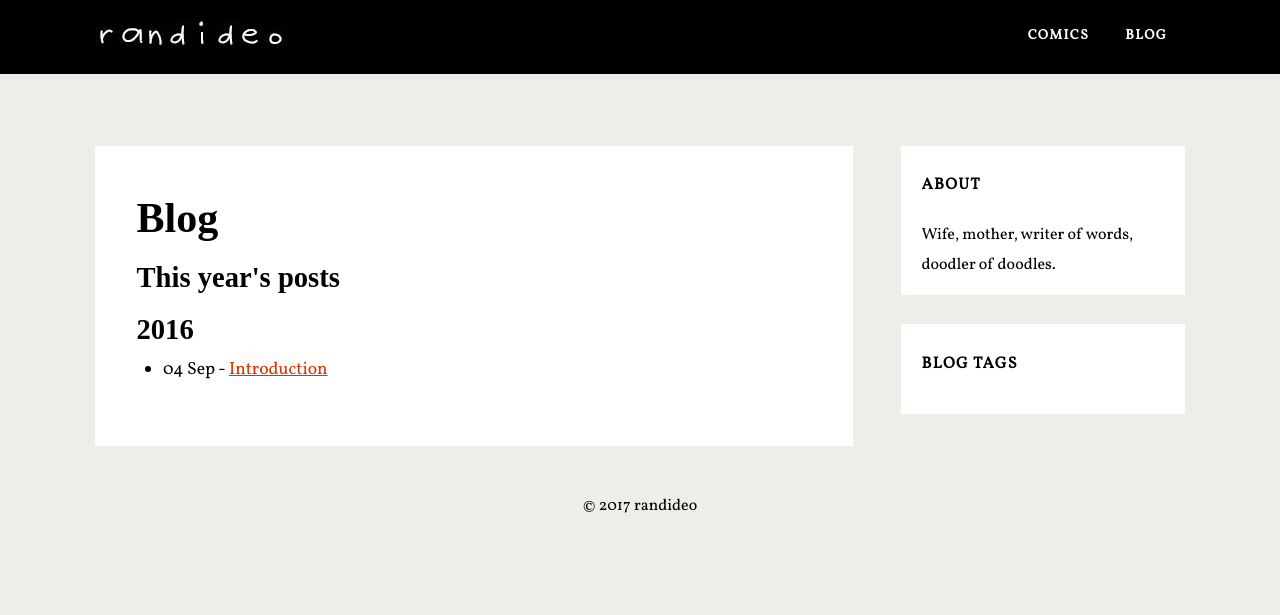
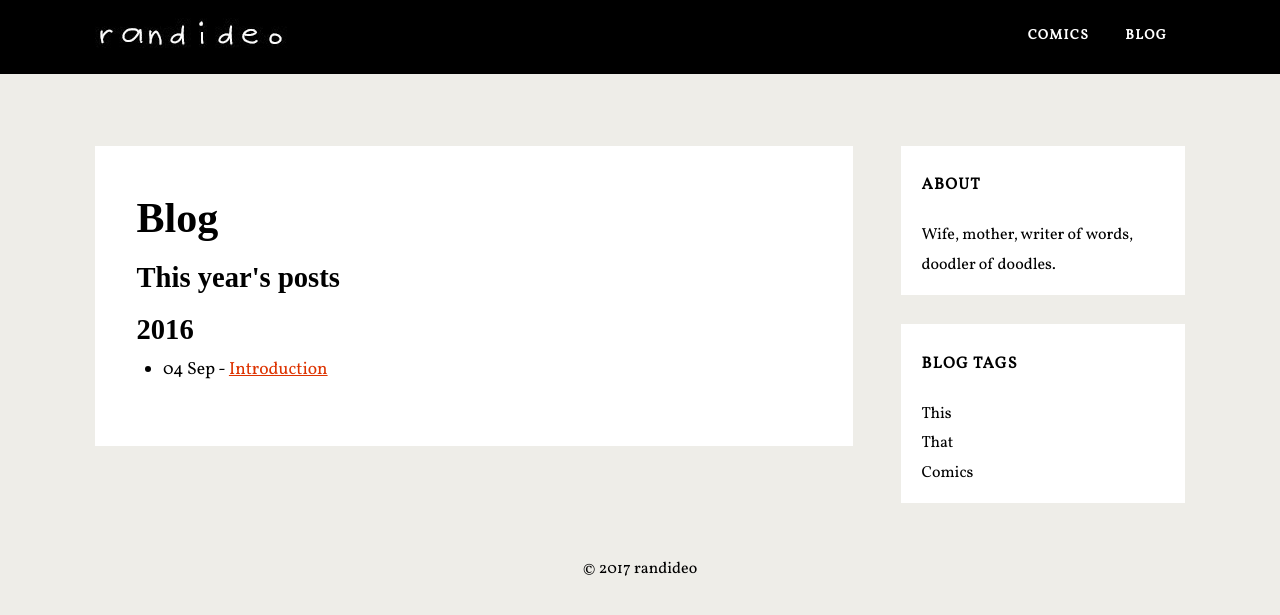
Before and after one commit to randideo/randideo.github.io, a Jekyll site: the page built from blog.html, in a window 1280 px wide. Shown: the top 615 px of the page. Built offline with Jekyll 4.4.1, drawn with Linux system fonts in a browser that asks for light colours; nearby versions of some CDN libraries; some web fonts are replaced; comment, search, counter and statistics services are not loaded.

Commit message:
Update sidebar.html

```diff
--- a/_includes/sidebar.html
+++ b/_includes/sidebar.html
@@ -7,18 +7,16 @@
 Wife, mother, writer of words, doodler of doodles.
         </div></div>
 
-    <div class='widget HTML' data-version='1' id='HTML3'>
-       <h2 class='title'>Blog Tags</h2>
-        <div class='widget-content list-label-widget-content'>
-    {% comment %}
-=======================
-The purpose of this snippet is to list all the tags you have in your site.
-=======================
-{% endcomment %}
-{% for tag in tags %}
-	<a href="#{{ tag | slugify }}"> {{ tag }} </a>
+
+	<div class='widget Label' data-version='1' id='Label1'>
+<h2 class='title'>Blog Tags</h2>
+<div class='widget-content list-label-widget-content'>
+   {% for category in site.tags %}
+  <li style='text-transform: capitalize; list-style-type: none;'><a style="text-decoration: none;" href="/tags/#{{ label | first }}">{{ category | first }}</a>
+  </li>
 {% endfor %}
-</div></div>
+</div>
+</div>
 
 <div class='clear'></div>
 
```
